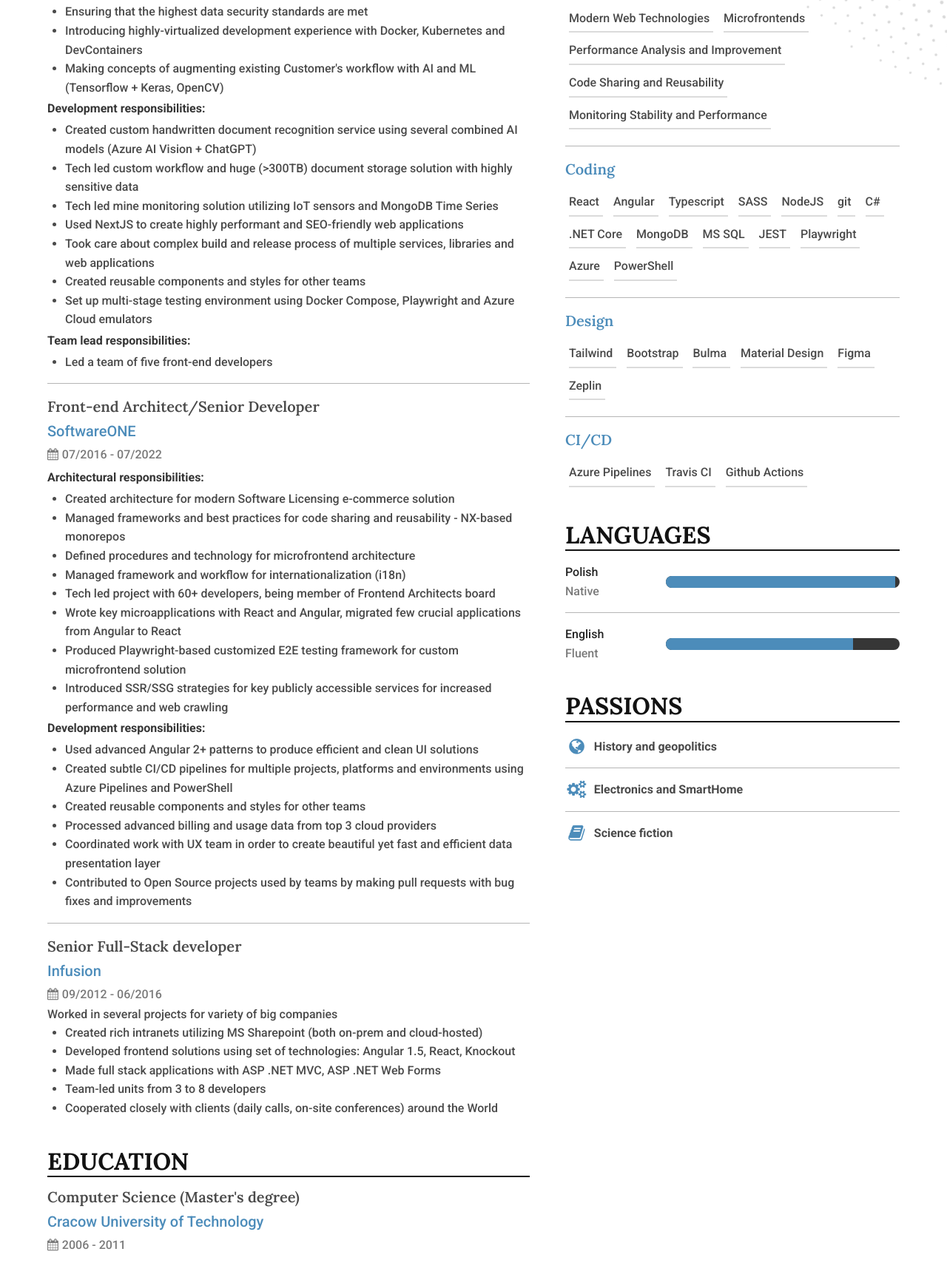
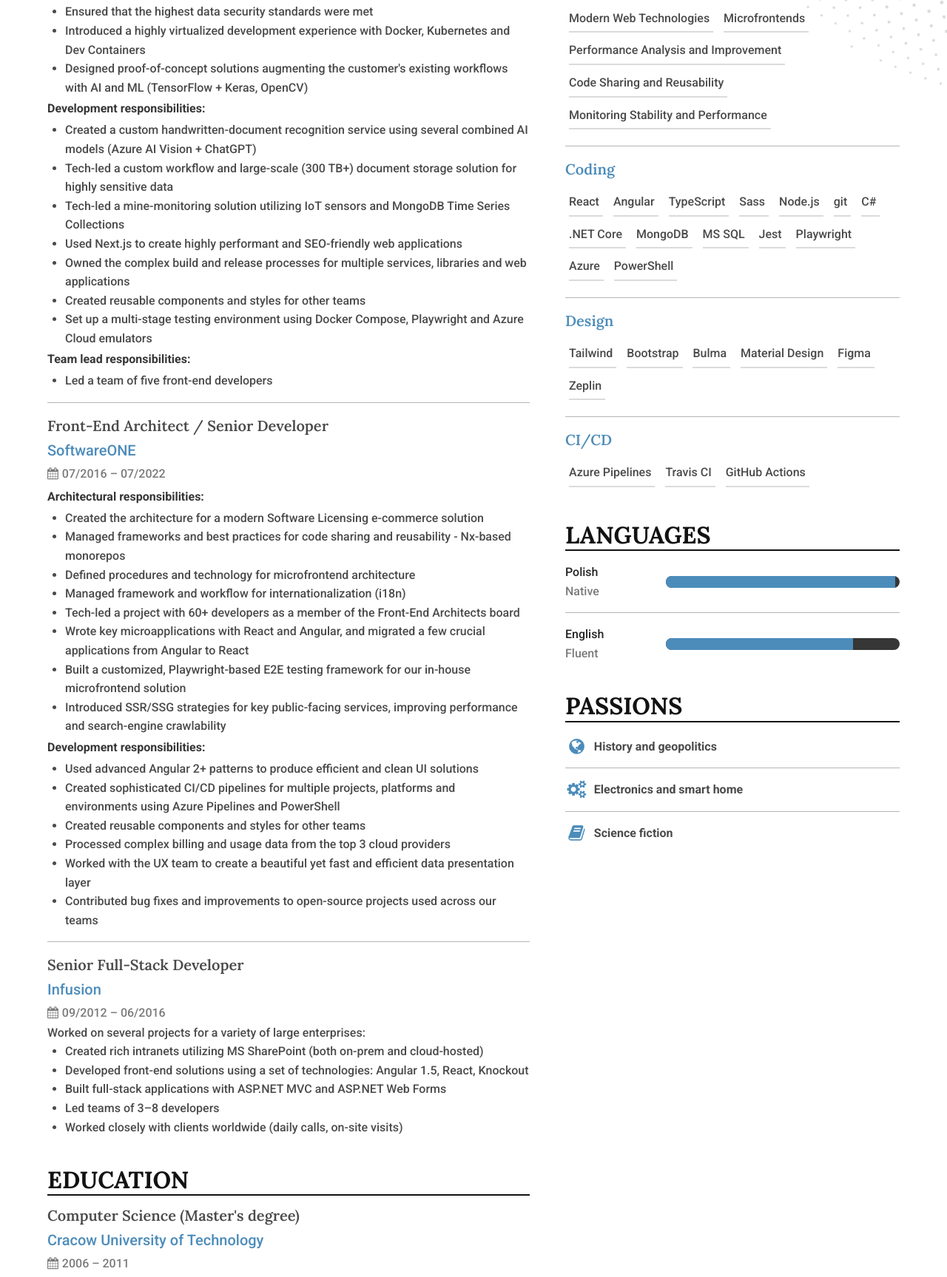
Before and after one commit to orkisz/cv, a website: page index.html in a window 1280 px wide. Shown: the part 499-2226 px from the top of the page at 74% size. Drawn offline with nearby package versions, Linux system fonts and the light colour scheme; files that its build step writes are made by us from their sources.

Commit message:
grammar check

```diff
--- a/css/style.scss
+++ b/css/style.scss
@@ -59,14 +59,14 @@ h2 {
   line-height: 1.2;
 }
 
-h3 {
+.tagline {
   font-family: $family-sans-serif-secondary;
   color: $primary;
   font-size: 1.5rem;
   font-weight: 600;
 }
 
-h4 {
+h3 {
   font-family: $family-sans-serif-secondary;
   border-top: 1px solid $grey-light;
   font-size: $size-5;
@@ -76,7 +76,7 @@ h4 {
   }
 }
 
-h5 {
+h4 {
   color: $primary;
   font-size: $size-5;
   line-height: 1.8;
@@ -163,7 +163,7 @@ section {
     }
   }
 
-  h4 {
+  h3 {
     &:not(:first-of-type) {
       margin-top: $size-6;
       padding-top: $size-6;
--- a/index.html
+++ b/index.html
@@ -19,7 +19,7 @@
   <meta property="og:title" content="Krzysztof Orkisz CV"/>
   <meta
     property="og:description"
-    content="Krzysztof Orkisz CV in a form of web page written using Bulma CSS framework"
+    content="Krzysztof Orkisz CV in the form of a web page, built with the Bulma CSS framework"
   />
   <meta property="og:site_name" content="Krzysztof Orkisz CV"/>
 </head>
@@ -31,14 +31,14 @@
       <div class="column is-7-desktop is-7-print">
         <header>
           <h1>Krzysztof Orkisz</h1>
-          <h3>Senior Front-end developer &amp; architect</h3>
+          <p class="tagline">Senior Front-End Developer &amp; Architect</p>
         </header>
         <section
           class="contact-info is-flex is-flex-direction-row is-justify-content-space-between mt-4 has-text-weight-semibold"
         >
           <div class="is-flex is-flex-direction-column is-flex-shrink-0">
             <a href="tel:+48509947841"
-            ><i class="fa fa-phone" aria-hidden="true"></i>+48 509947841
+            ><i class="fa fa-phone" aria-hidden="true"></i>+48 509 947 841
             </a>
             <a href="mailto:krzysztof@orkisz.dev?subject=CV"
             ><i class="fa fa-at" aria-hidden="true"></i
@@ -57,7 +57,7 @@
               class="print-hidden"
               href="https://www.linkedin.com/in/krzysztof-orkisz/"
               target="_blank"
-            ><i class="fa fa-linkedin" aria-hidden="true"></i>Linkedin
+            ><i class="fa fa-linkedin" aria-hidden="true"></i>LinkedIn
             </a>
           </div>
         </section>
@@ -67,7 +67,7 @@
           <img
             class="is-rounded"
             src="assets/ko-bw.jpg"
-            alt="Krzysztof Orkisz photo"
+            alt="Photo of Krzysztof Orkisz"
           />
         </figure>
       </div>
@@ -76,63 +76,64 @@
       <div class="column is-7-desktop is-12-print">
         <section class="print-page-break">
           <h2>Experience</h2>
-          <h4>Software Architect</h4>
-          <h5><a href="https://www.linkedin.com/company/awumba/mycompany/" target="_blank">Awumba</a></h5>
+          <h3>Software Architect</h3>
+          <h4><a href="https://www.linkedin.com/company/awumba/mycompany/" target="_blank">Awumba</a></h4>
           <time
-          ><i class="fa fa-calendar" aria-hidden="true"></i>08/2022 - now
+          ><i class="fa fa-calendar" aria-hidden="true"></i>08/2022 – Present
           </time>
           <strong>Architectural responsibilities:</strong>
           <ul>
             <li>
-              Created architecture and best practices for modern social and e-commerce platform for market leading
-              deathcare services provider
+              Defined the architecture and best practices for a modern social and e-commerce platform
+              serving a market-leading deathcare provider
+            </li>
+            <li>Ensured that the highest data security standards were met</li>
+            <li>
+              Introduced a highly virtualized development experience with Docker, Kubernetes and Dev
+              Containers
             </li>
             <li>
-              Ensuring that the highest data security standards are met
-            </li>
-            <li>
-              Introducing highly-virtualized development experience with Docker, Kubernetes and DevContainers
-            </li>
-            <li>
-              Making concepts of augmenting existing Customer's workflow with AI and ML (Tensorflow + Keras, OpenCV)
+              Designed proof-of-concept solutions augmenting the customer's existing workflows with AI and
+              ML (TensorFlow + Keras, OpenCV)
             </li>
           </ul>
           <strong>Development responsibilities:</strong>
           <ul>
-            <li>Created custom handwritten document recognition service using several combined AI models (Azure AI
-              Vision + ChatGPT)
-            </li>
-            <li>Tech led custom workflow and huge (>300TB) document storage solution with highly sensitive data</li>
-            <li>Tech led mine monitoring solution utilizing IoT sensors and MongoDB Time Series</li>
             <li>
-              Used NextJS to create highly performant and SEO-friendly web applications
+              Created a custom handwritten-document recognition service using several combined AI models
+              (Azure AI Vision + ChatGPT)
             </li>
             <li>
-              Took care about complex build and release process of multiple services, libraries and web applications
+              Tech-led a custom workflow and large-scale (300 TB+) document storage solution for highly
+              sensitive data
+            </li>
+            <li>
+              Tech-led a mine-monitoring solution utilizing IoT sensors and MongoDB Time Series Collections
+            </li>
+            <li>Used Next.js to create highly performant and SEO-friendly web applications</li>
+            <li>
+              Owned the complex build and release processes for multiple services, libraries and web
+              applications
             </li>
             <li>Created reusable components and styles for other teams</li>
-            <li>Set up multi-stage testing environment using Docker Compose, Playwright and Azure Cloud emulators</li>
+            <li>
+              Set up a multi-stage testing environment using Docker Compose, Playwright and Azure Cloud
+              emulators
+            </li>
           </ul>
           <strong>Team lead responsibilities:</strong>
           <ul>
             <li>Led a team of five front-end developers</li>
           </ul>
-          <h4>Front-end Architect/Senior Developer</h4>
-          <h5><a href="https://www.linkedin.com/company/softwareone/" target="_blank">SoftwareONE</a></h5>
+          <h3>Front-End Architect / Senior Developer</h3>
+          <h4><a href="https://www.linkedin.com/company/softwareone/" target="_blank">SoftwareONE</a></h4>
           <time
-          ><i class="fa fa-calendar" aria-hidden="true"></i>07/2016 -
-            07/2022
+          ><i class="fa fa-calendar" aria-hidden="true"></i>07/2016 – 07/2022
           </time>
           <strong>Architectural responsibilities:</strong>
           <ul>
-            <li>
-              Created architecture for modern Software Licensing e-commerce
-              solution
-            </li>
-            <li>
-              Managed frameworks and best practices for code sharing and
-              reusability - NX-based monorepos
-            </li>
+            <li>Created the architecture for a modern Software Licensing e-commerce solution</li>
+            <li>Managed frameworks and best practices for code sharing and reusability - Nx-based monorepos</li>
             <li>
               Defined procedures and technology for microfrontend
               architecture
@@ -140,21 +141,18 @@
             <li>
               Managed framework and workflow for internationalization (i18n)
             </li>
+            <li>Tech-led a project with 60+ developers as a member of the Front-End Architects board</li>
             <li>
-              Tech led project with 60+ developers, being member of Frontend
-              Architects board
+              Wrote key microapplications with React and Angular, and migrated a few crucial applications
+              from Angular to React
             </li>
             <li>
-              Wrote key microapplications with React and Angular, migrated
-              few crucial applications from Angular to React
+              Built a customized, Playwright-based E2E testing framework for our in-house microfrontend
+              solution
             </li>
             <li>
-              Produced Playwright-based customized E2E testing framework for
-              custom microfrontend solution
-            </li>
-            <li>
-              Introduced SSR/SSG strategies for key publicly accessible
-              services for increased performance and web crawling
+              Introduced SSR/SSG strategies for key public-facing services, improving performance and
+              search-engine crawlability
             </li>
           </ul>
           <strong>Development responsibilities:</strong>
@@ -164,69 +162,48 @@
               clean UI solutions
             </li>
             <li>
-              Created subtle CI/CD pipelines for multiple projects,
-              platforms and environments using Azure Pipelines and
-              PowerShell
+              Created sophisticated CI/CD pipelines for multiple projects, platforms and environments using
+              Azure Pipelines and PowerShell
             </li>
             <li>Created reusable components and styles for other teams</li>
+            <li>Processed complex billing and usage data from the top 3 cloud providers</li>
             <li>
-              Processed advanced billing and usage data from top 3 cloud
-              providers
+              Worked with the UX team to create a beautiful yet fast and efficient data presentation layer
             </li>
-            <li>
-              Coordinated work with UX team in order to create beautiful yet
-              fast and efficient data presentation layer
-            </li>
-            <li>
-              Contributed to Open Source projects used by teams by making
-              pull requests with bug fixes and improvements
-            </li>
+            <li>Contributed bug fixes and improvements to open-source projects used across our teams</li>
           </ul>
-          <h4>Senior Full-Stack developer</h4>
-          <h5><a href="https://www.linkedin.com/company/infusion-development/" target="_blank">Infusion</a></h5>
+          <h3>Senior Full-Stack Developer</h3>
+          <h4><a href="https://www.linkedin.com/company/infusion-development/" target="_blank">Infusion</a></h4>
           <time
-          ><i class="fa fa-calendar" aria-hidden="true"></i>09/2012 -
-            06/2016
+          ><i class="fa fa-calendar" aria-hidden="true"></i>09/2012 – 06/2016
           </time>
-          Worked in several projects for variety of big companies
+          <p>Worked on several projects for a variety of large enterprises:</p>
           <ul>
-            <li>
-              Created rich intranets utilizing MS Sharepoint (both on-prem
-              and cloud-hosted)
-            </li>
-            <li>
-              Developed frontend solutions using set of technologies:
-              Angular 1.5, React, Knockout
-            </li>
-            <li>
-              Made full stack applications with ASP .NET MVC, ASP .NET Web
-              Forms
-            </li>
-            <li>Team-led units from 3 to 8 developers</li>
-            <li>
-              Cooperated closely with clients (daily calls, on-site
-              conferences) around the World
-            </li>
+            <li>Created rich intranets utilizing MS SharePoint (both on-prem and cloud-hosted)</li>
+            <li>Developed front-end solutions using a set of technologies: Angular 1.5, React, Knockout</li>
+            <li>Built full-stack applications with ASP.NET MVC and ASP.NET Web Forms</li>
+            <li>Led teams of 3–8 developers</li>
+            <li>Worked closely with clients worldwide (daily calls, on-site visits)</li>
           </ul>
         </section>
         <section>
           <h2>Education</h2>
-          <h4>Computer Science (Master's degree)</h4>
-          <h5>Cracow University of Technology</h5>
+          <h3>Computer Science (Master's degree)</h3>
+          <h4>Cracow University of Technology</h4>
           <time
-          ><i class="fa fa-calendar" aria-hidden="true"></i>2006 - 2011
+          ><i class="fa fa-calendar" aria-hidden="true"></i>2006 – 2011
           </time>
         </section>
       </div>
       <div class="column is-5-desktop is-12-print">
         <section>
           <h2>Summary</h2>
-          I am a dedicated Front-End developer with architect skills and
-          strong FullStack experience.
+          Dedicated front-end developer with architecture expertise and strong
+          full-stack experience.
         </section>
         <section>
           <h2>Skills</h2>
-          <h4 class="has-text-primary">Architecture</h4>
+          <h3 class="has-text-primary">Architecture</h3>
           <ul class="crumbs">
             <li>Modern Web Technologies</li>
             <li>Microfrontends</li>
@@ -234,24 +211,24 @@
             <li>Code Sharing and Reusability</li>
             <li>Monitoring Stability and Performance</li>
           </ul>
-          <h4 class="has-text-primary">Coding</h4>
+          <h3 class="has-text-primary">Coding</h3>
           <ul class="crumbs">
             <li>React</li>
             <li>Angular</li>
-            <li>Typescript</li>
-            <li>SASS</li>
-            <li>NodeJS</li>
+            <li>TypeScript</li>
+            <li>Sass</li>
+            <li>Node.js</li>
             <li>git</li>
             <li>C#</li>
             <li>.NET Core</li>
             <li>MongoDB</li>
             <li>MS SQL</li>
-            <li>JEST</li>
+            <li>Jest</li>
             <li>Playwright</li>
             <li>Azure</li>
             <li>PowerShell</li>
           </ul>
-          <h4 class="has-text-primary">Design</h4>
+          <h3 class="has-text-primary">Design</h3>
           <ul class="crumbs">
             <li>Tailwind</li>
             <li>Bootstrap</li>
@@ -260,11 +237,11 @@
             <li>Figma</li>
             <li>Zeplin</li>
           </ul>
-          <h4 class="has-text-primary">CI/CD</h4>
+          <h3 class="has-text-primary">CI/CD</h3>
           <ul class="crumbs">
             <li>Azure Pipelines</li>
             <li>Travis CI</li>
-            <li>Github Actions</li>
+            <li>GitHub Actions</li>
           </ul>
         </section>
         <section>
@@ -320,7 +297,7 @@
                 class="fa fa-fw fa-gears is-size-4 mr-2"
                 aria-hidden="true"
               ></i
-              >Electronics and SmartHome
+              >Electronics and smart home
             </li>
             <li class="is-flex is-align-content-center">
               <i class="fa fa-fw fa-book is-size-4 mr-2" aria-hidden="true"></i>
```
